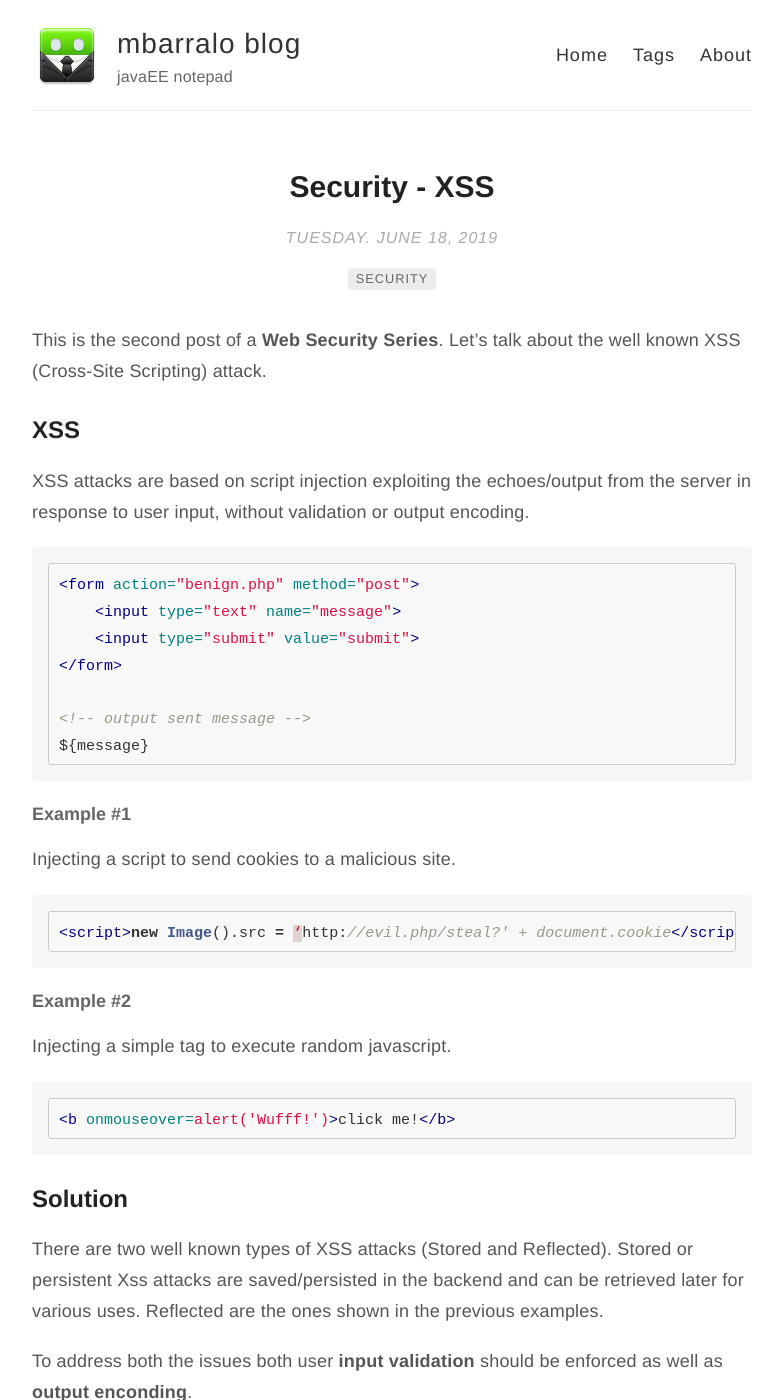
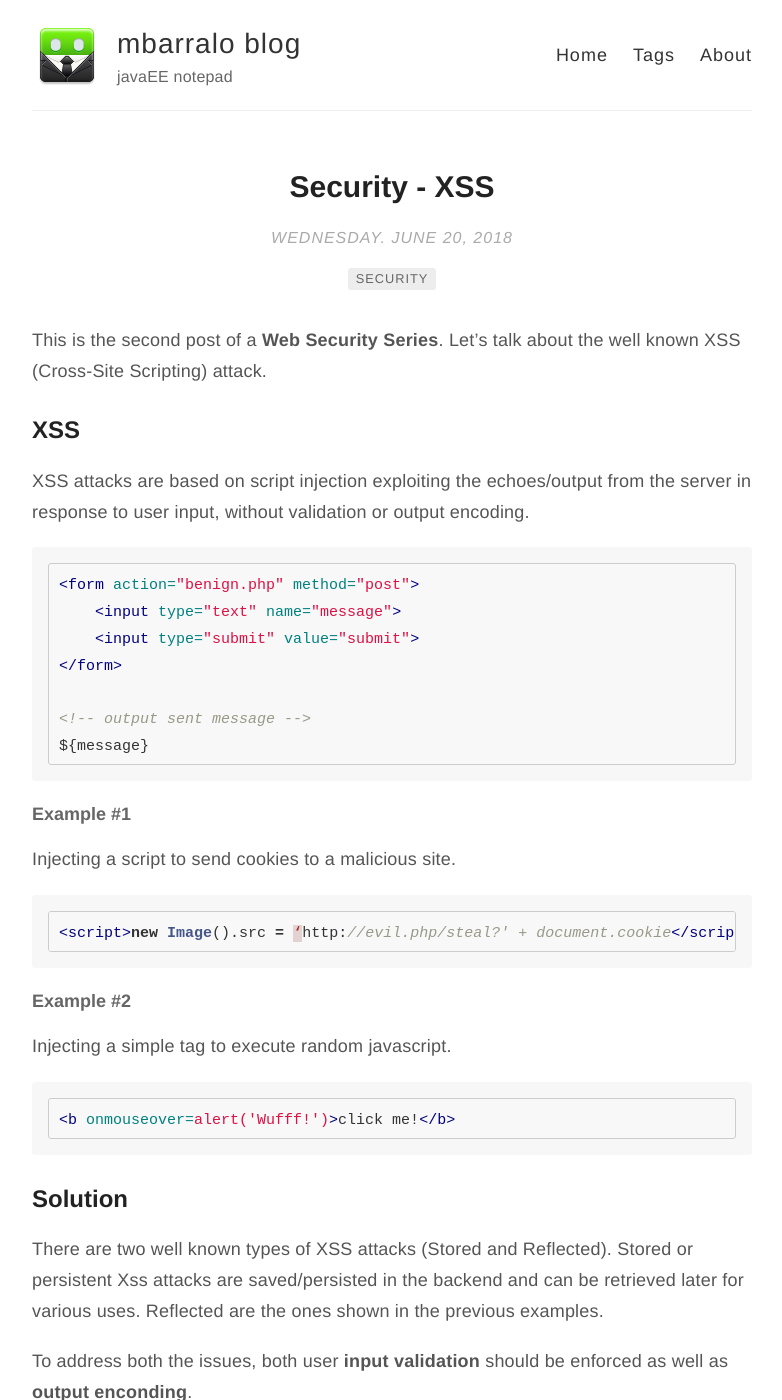
Before and after one commit to mbarralo/mbarralo.github.io, a Jekyll site: the page built from _posts/2018-06-20-security-xss.md, in a window 1280 px wide and 1400 px high. Shown: the whole window, without its empty margins (248-1030 px from the left). Built offline with Jekyll 4.4.1, drawn with Linux system fonts in a browser that asks for light colours; comment, search, counter and statistics services are not loaded; some of the changed text lies outside the part shown.

Commit message:
fixed date and typos

```diff
--- a/_posts/2019-06-18-security-xss.md
+++ b/_posts/2018-06-20-security-xss.md
@@ -40,7 +40,7 @@ Injecting a simple tag to execute random javascript.
 
 There are two well known types of XSS attacks (Stored and Reflected). Stored or persistent Xss attacks are saved/persisted in the backend and can be retrieved later for various uses. Reflected are the ones shown in the previous examples.
 
-To address both the issues both user **input validation** should be enforced as well as **output enconding**.
+To address both the issues, both user **input validation** should be enforced as well as **output enconding**.
 
 ### Input Validation
 
```
